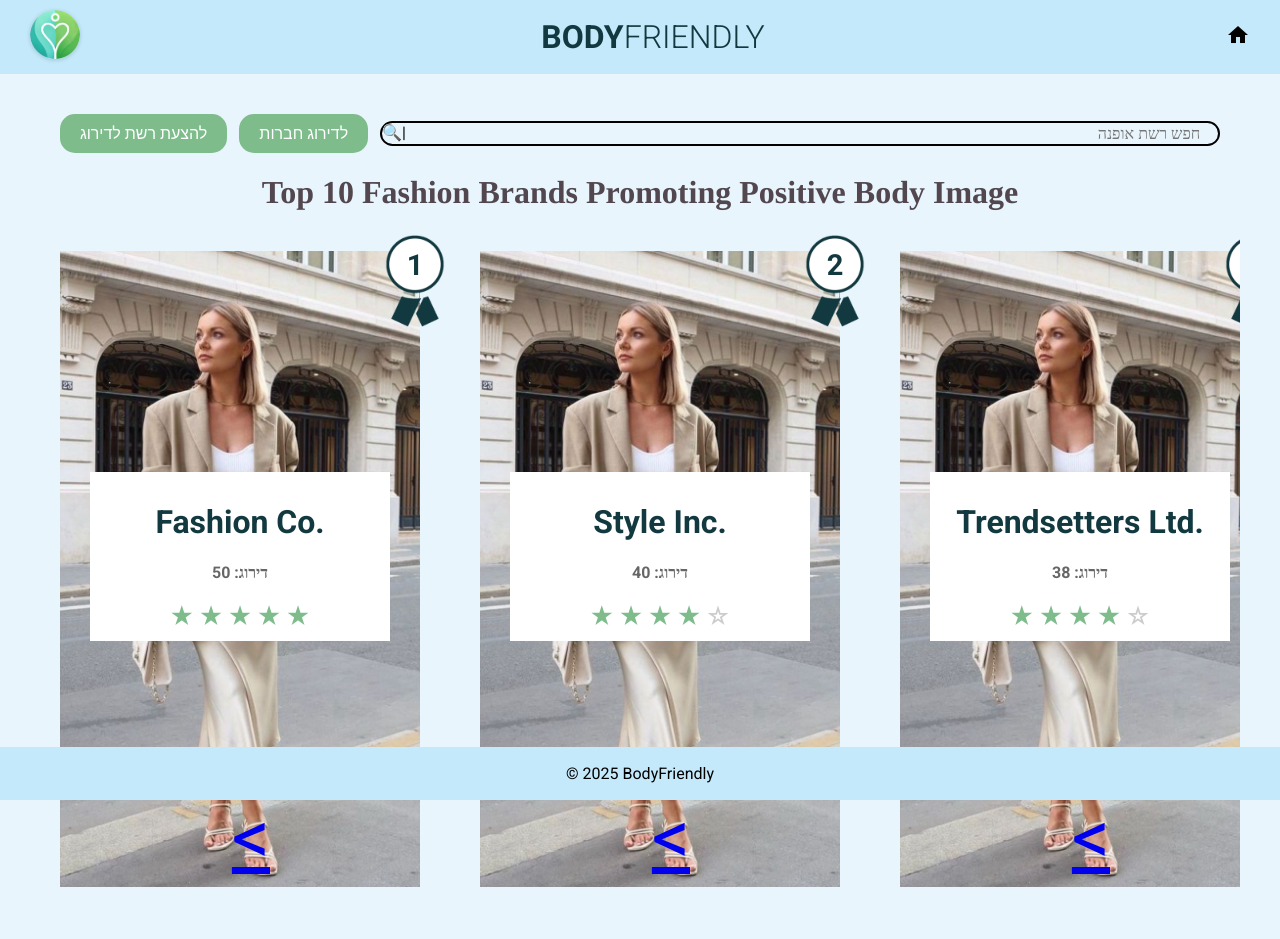
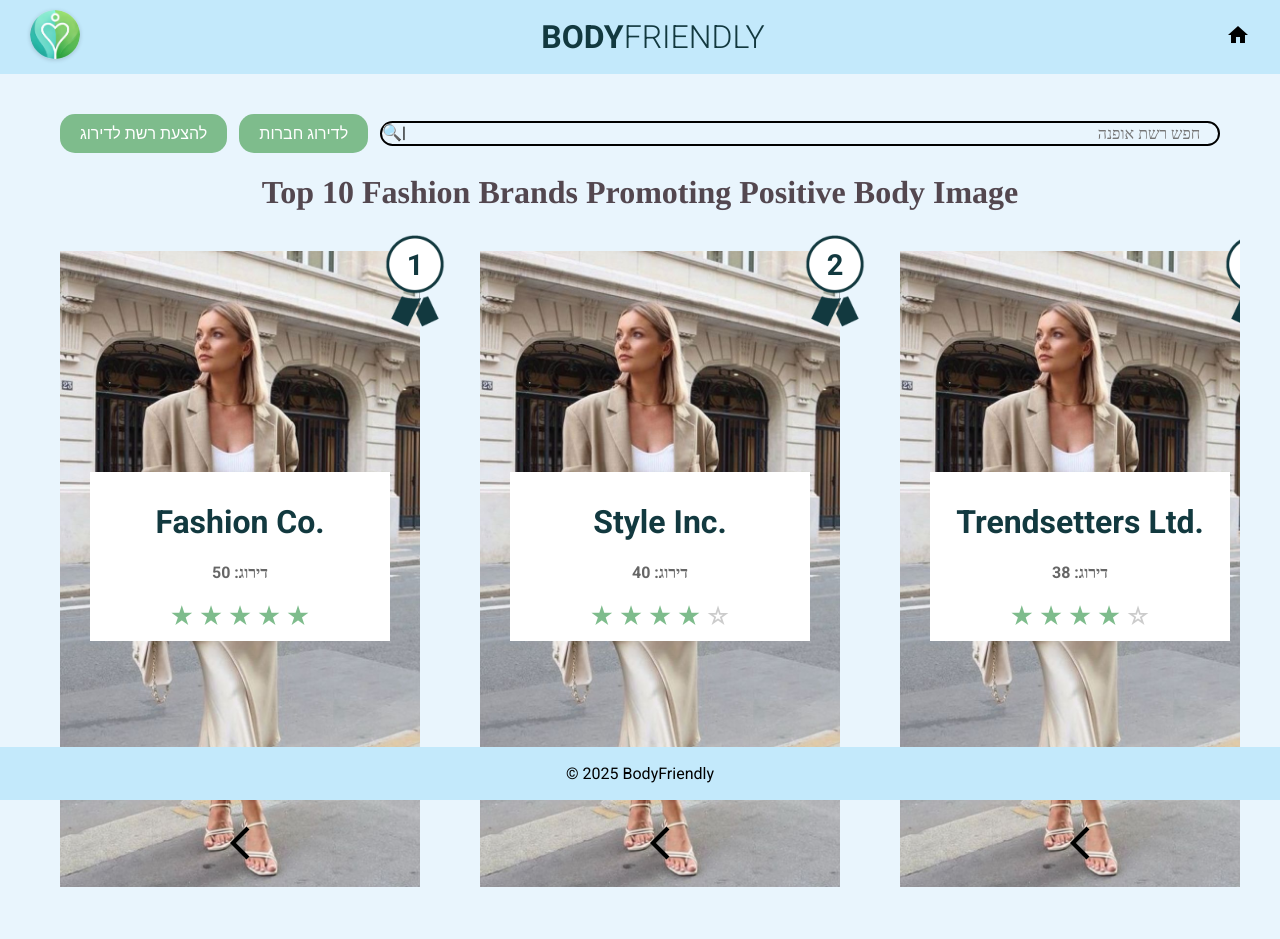
Before and after one commit to EladBet/BeSafeTeam6, a React (Vite) app in the folder client/: page / in a window 1280 px wide. Shown: the top 939 px of the page. Built offline with nearby package versions, Linux system fonts and the light colour scheme.

Commit message:
added icons-material to change the tringle

```diff
--- a/client/package.json
+++ b/client/package.json
@@ -10,6 +10,8 @@
     "preview": "eslint . && vite preview"
   },
   "dependencies": {
+    "@emotion/styled": "^11.14.0",
+    "@mui/icons-material": "^6.3.1",
     "@tanstack/react-query": "^5.63.0",
     "axios": "^1.7.9",
     "react": "^19.0.0",
--- a/client/src/components/Brand/Brand.jsx
+++ b/client/src/components/Brand/Brand.jsx
@@ -3,6 +3,7 @@ import ChampionNumber from '../ChampionNumber/ChampionNumber';
 import Details from '../Details/Details';
 import useBrand from '../../context/BrandContext';
 import { Link } from 'react-router-dom';
+import ArrowBackIosIcon from '@mui/icons-material/ArrowBackIos';
 
 const Brand = () => {
   const brand = useBrand();
@@ -19,7 +20,7 @@ const Brand = () => {
         <img src={brand.image} alt="model" className={styles.modelImage} />
         <Details className={styles.details} />
         <Link to={`/rating/${brand.id}`} className={styles.moreDetails}>
-          <span onClick={handleClick}>&lt;</span>
+          <ArrowBackIosIcon onClick={handleClick} style={{ fontSize: 40, color: 'black' }} />
         </Link>{' '}
       </div>
     </div>
```
Also changed, not shown: 1 other file (tests, documents, lock files or other folders).
